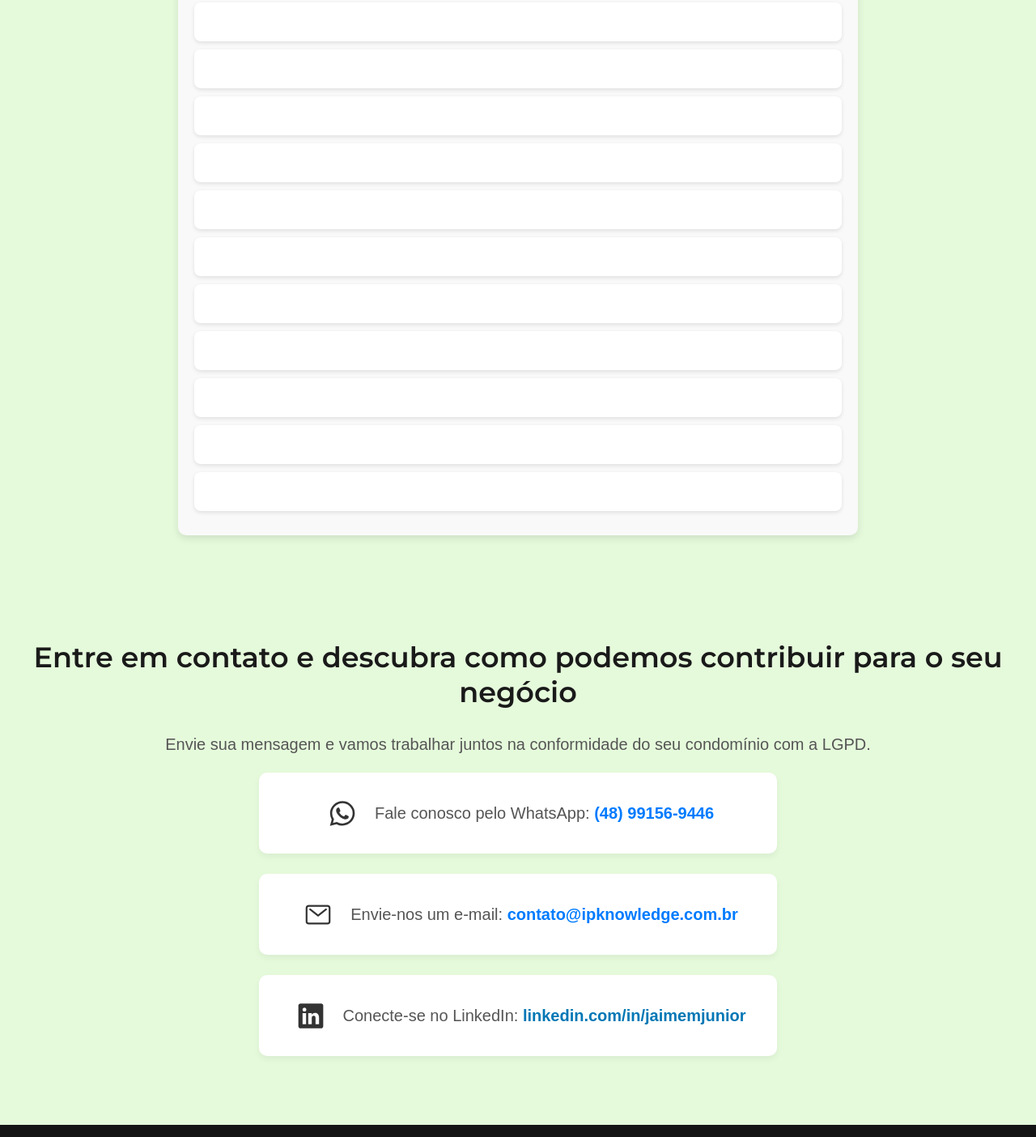
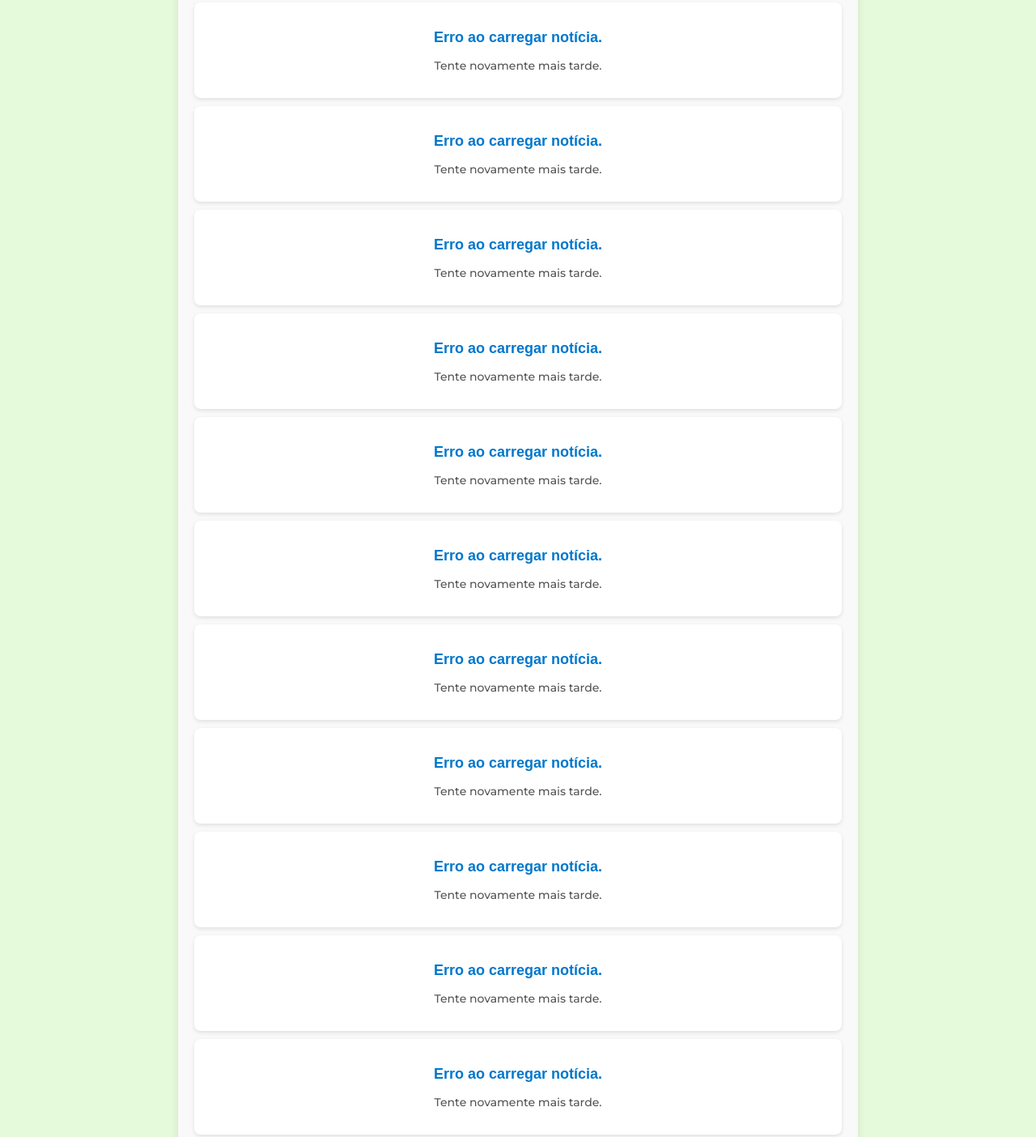
Before and after one commit to Alessandrovlr/IpKnowledge, a website: page index.html in a window 1280 px wide. Shown: the part 3538-4942 px from the top of the page at 81% size. Drawn offline with nearby package versions, Linux system fonts and the light colour scheme; no server answers.

Commit message:
correções nas noticias para exibir algo em situações diferentes (erro ou demora da api)

```diff
--- a/index.html
+++ b/index.html
@@ -151,58 +151,58 @@
         <h2>Ultimas Notícias ANPD</h2>
 
         <div class="noticias">
-            <h3 id="titulo-noticia"></h3>
-            <p id="link-noticia"></p>
+            <h3 class="titulo-noticia"></h3>
+            <p class="link-noticia"></p>
         </div>
 
         <div class="noticias">
-            <h3 id="titulo-noticia"></h3>
-            <p id="link-noticia"></p>
+            <h3 class="titulo-noticia"></h3>
+            <p class="link-noticia"></p>
         </div>
 
         <div class="noticias">
-            <h3 id="titulo-noticia"></h3>
-            <p id="link-noticia"></p>
+            <h3 class="titulo-noticia"></h3>
+            <p class="link-noticia"></p>
         </div>
 
         <div class="noticias">
-            <h3 id="titulo-noticia"></h3>
-            <p id="link-noticia"></p>
+            <h3 class="titulo-noticia"></h3>
+            <p class="link-noticia"></p>
         </div>
 
         <div class="noticias">
-            <h3 id="titulo-noticia"></h3>
-            <p id="link-noticia"></p>
+            <h3 class="titulo-noticia"></h3>
+            <p class="link-noticia"></p>
         </div>
 
         <div class="noticias">
-            <h3 id="titulo-noticia"></h3>
-            <p id="link-noticia"></p>
+            <h3 class="titulo-noticia"></h3>
+            <p class="link-noticia"></p>
         </div>
 
         <div class="noticias">
-            <h3 id="titulo-noticia"></h3>
-            <p id="link-noticia"></p>
+            <h3 class="titulo-noticia"></h3>
+            <p class="link-noticia"></p>
         </div>
 
         <div class="noticias">
-            <h3 id="titulo-noticia"></h3>
-            <p id="link-noticia"></p>
+            <h3 class="titulo-noticia"></h3>
+            <p class="link-noticia"></p>
         </div>
 
         <div class="noticias">
-            <h3 id="titulo-noticia"></h3>
-            <p id="link-noticia"></p>
+            <h3 class="titulo-noticia"></h3>
+            <p class="link-noticia"></p>
         </div>
 
         <div class="noticias">
-            <h3 id="titulo-noticia"></h3>
-            <p id="link-noticia"></p>
+            <h3 class="titulo-noticia"></h3>
+            <p class="link-noticia"></p>
         </div>
 
         <div class="noticias">
-            <h3 id="titulo-noticia"></h3>
-            <p id="link-noticia"></p>
+            <h3 class="titulo-noticia"></h3>
+            <p class="link-noticia"></p>
         </div>
 
     </section>
--- a/js/script.js
+++ b/js/script.js
@@ -3,31 +3,47 @@ document.addEventListener("DOMContentLoaded", function() {
 });
 
 function noticia() {
+    let titulos = document.querySelectorAll(".titulo-noticia");
+    let links = document.querySelectorAll(".link-noticia");
+
+    titulos.forEach(titulo => titulo.textContent = "Carregando notícias...");
+    links.forEach(link => {
+        link.textContent = "Aguarde...";
+        link.removeAttribute("href");
+    });
+
     fetch("https://api-noticias-gnub.onrender.com/noticias")
         .then(response => response.json())
         .then(noticias => {
             console.log("Notícias recebidas:", noticias);
 
 
-            let titulos = document.querySelectorAll("#titulo-noticia");
-            let links = document.querySelectorAll("#link-noticia");
+            if (!Array.isArray(noticias) || noticias.length === 0) {
+                mostraErroNoticias()
+            }
 
-            console.log("Titulos encontrados:", titulos.length);
-            console.log("Links encontrados:", links.length);
-
-
-            noticias.slice(0, 11).forEach((noticia, index) => {
+            noticias.slice(0, titulos.length).forEach((noticia, index) => {
                 if (titulos[index] && links[index]) {
                     titulos[index].textContent = noticia.titulo;
                     links[index].innerHTML = `<a href="${noticia.link}" target="_blank">Leia mais</a>`;
                 } else {
                     console.log("Não há elemento para notícia no índice", index);
+
                 }
             });
         })
         .catch(error => {
             console.error("Erro ao buscar notícias:", error);
+            mostraErroNoticias()
         });
+}
+
+function mostraErroNoticias() {
+    document.querySelectorAll(".titulo-noticia").forEach(titulo => titulo.textContent = "Erro ao carregar notícia.");
+    document.querySelectorAll(".link-noticia").forEach(link => {
+        link.textContent = "Tente novamente mais tarde.";
+        link.removeAttribute("href");
+    });
 }
 
 function toggleMenu() {
```
